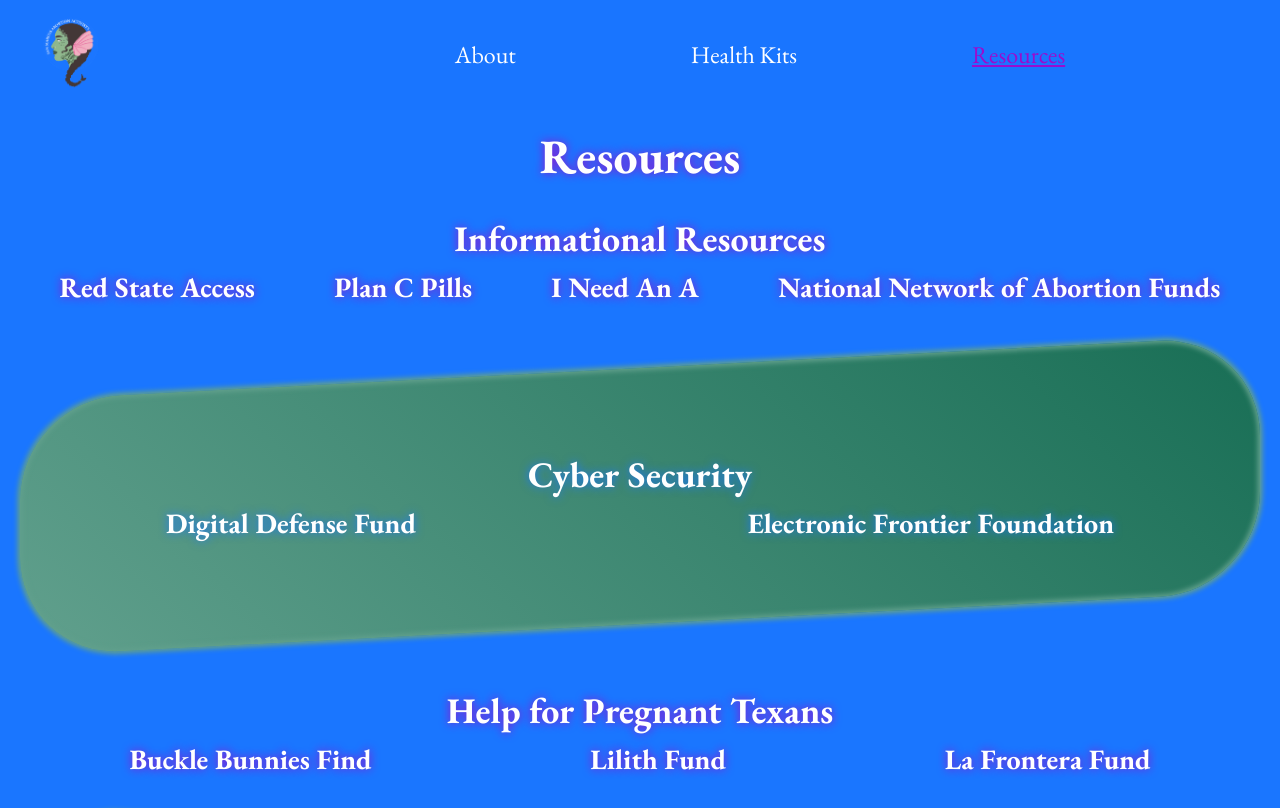
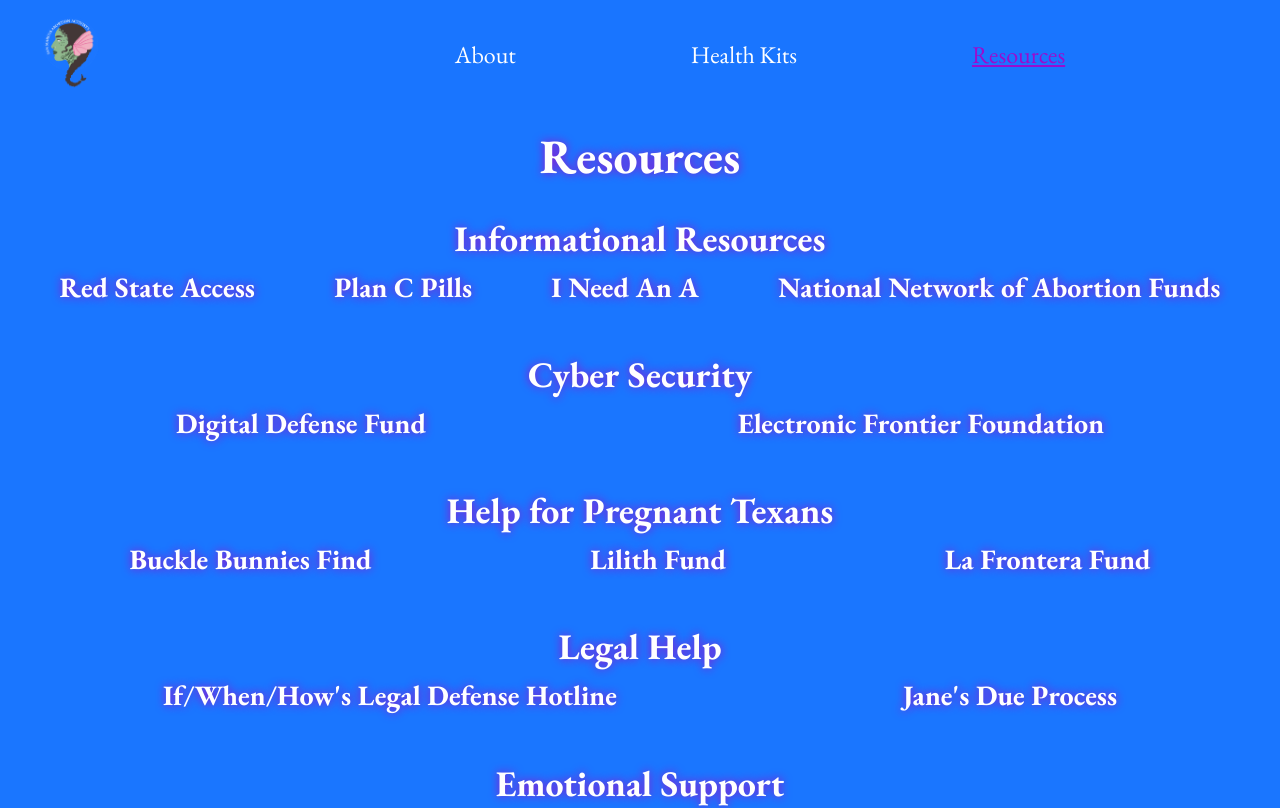
Before and after one commit to ChrisPitts/san-marcos-abortion-activists, a React (Vite) app: page /san-marcos-abortion-activists/resources in a window 1280 px wide. Shown: the top 808 px of the page. Built offline with nearby package versions, Linux system fonts and the light colour scheme.

Commit message:
removed section colors

```diff
--- a/src/css/App.scss
+++ b/src/css/App.scss
@@ -84,39 +84,39 @@ section {
 	padding: 20px;
 }
 
-section:nth-child(2n + 1) {
-	color: $text-color;
-	margin: 40px 0;
-	padding: 80px 0;
-	position: relative;
+// section:nth-child(2n + 1) {
+// 	color: $text-color;
+// 	margin: 40px 0;
+// 	padding: 80px 0;
+// 	position: relative;
 
-	h1,
-	h2,
-	h3 {
-		text-shadow: 0 0 10px $primary-color;
-	}
+// 	h1,
+// 	h2,
+// 	h3 {
+// 		text-shadow: 0 0 10px $primary-color;
+// 	}
 
-	&::after {
-		background: linear-gradient(45deg, $gradient-start, $neutral-color);
-		border-radius: 100px;
-		box-shadow: 0 0 5px 2.5px $gradient-start inset, 0 0 5px 2.5px $gradient-start;
-		content: '';
-		inset: 0;
-		margin-inline: 20px;
-		position: absolute;
-		transform: skewY(-3deg);
-		z-index: -1;
+// 	&::after {
+// 		background: linear-gradient(45deg, $gradient-start, $neutral-color);
+// 		border-radius: 100px;
+// 		box-shadow: 0 0 5px 2.5px $gradient-start inset, 0 0 5px 2.5px $gradient-start;
+// 		content: '';
+// 		inset: 0;
+// 		margin-inline: 20px;
+// 		position: absolute;
+// 		transform: skewY(-3deg);
+// 		z-index: -1;
 
-		@media screen and (max-width: 600px) {
-			transform: skewY(0deg);
-		}
-	}
+// 		@media screen and (max-width: 600px) {
+// 			transform: skewY(0deg);
+// 		}
+// 	}
 
-	&:nth-child(4n + 1)::after {
-		transform: skewY(3deg);
+// 	&:nth-child(4n + 1)::after {
+// 		transform: skewY(3deg);
 
-		@media screen and (max-width: 600px) {
-			transform: skewY(0deg);
-		}
-	}
-}
+// 		@media screen and (max-width: 600px) {
+// 			transform: skewY(0deg);
+// 		}
+// 	}
+// }
```
